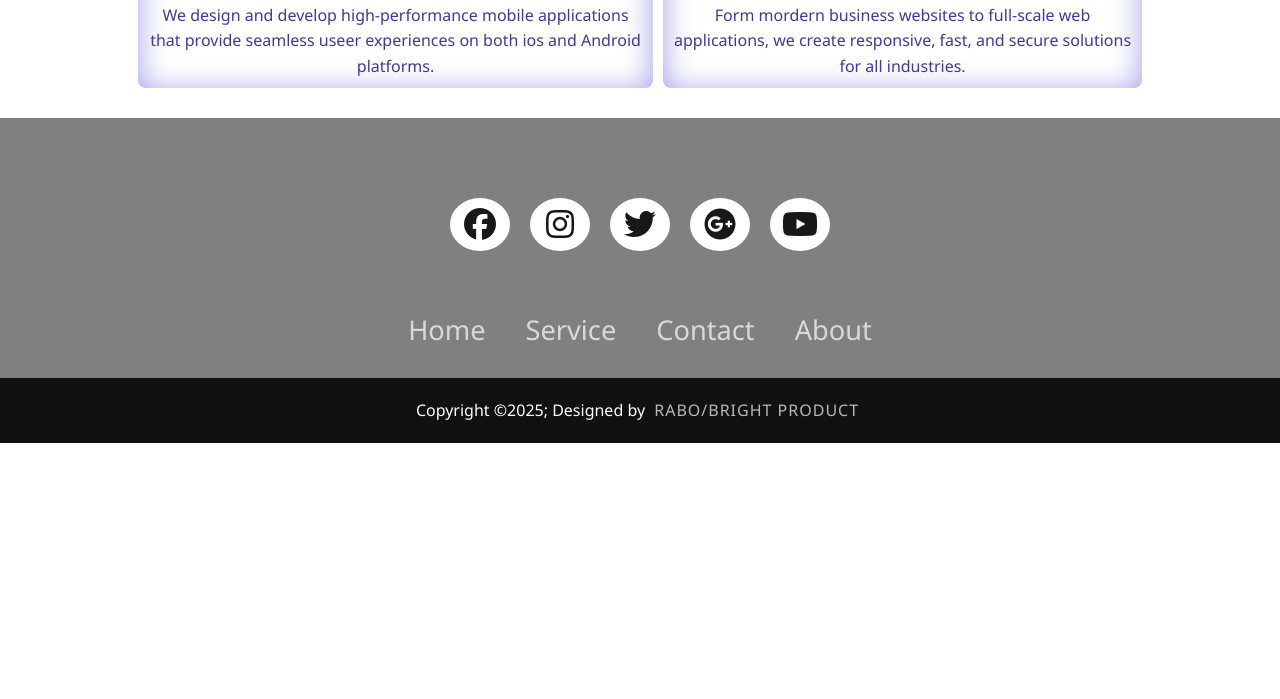
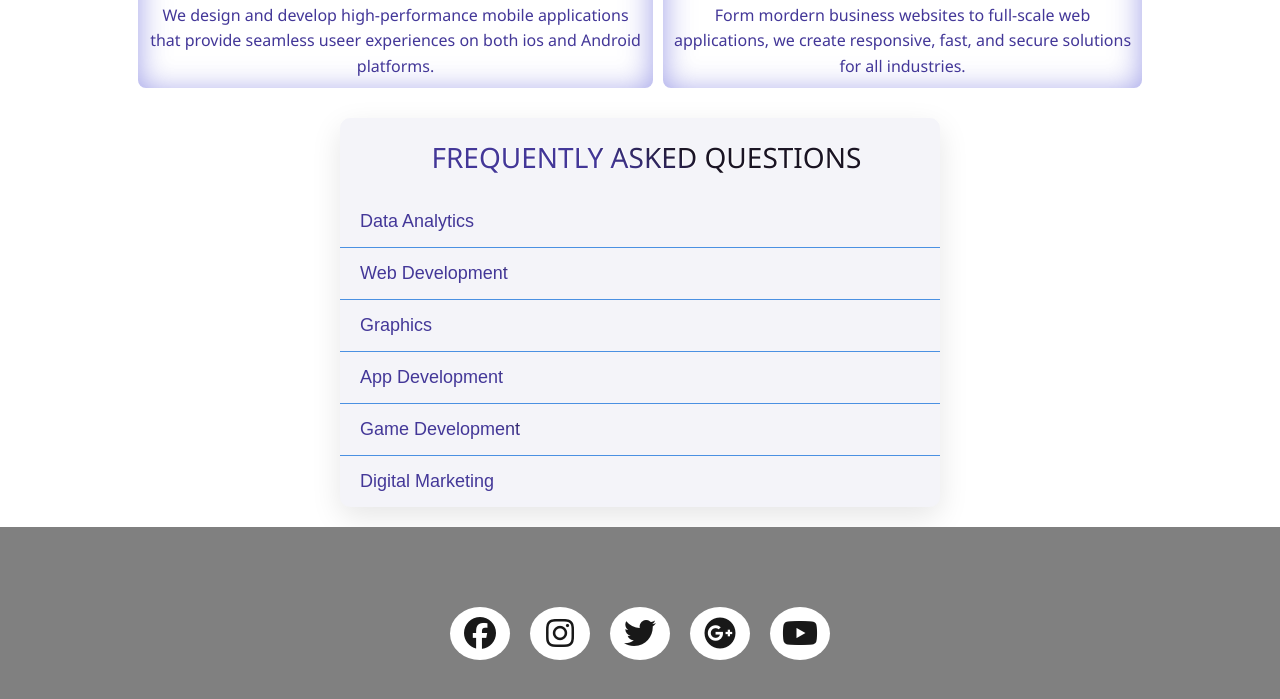
Before and after one commit to Jrabo/responsive-web-page, a plain HTML site: page about.html in a window 1280 px wide. Shown: the part 521-1220 px from the top of the page. Before the commit the page ends 964 px from the top, so only its background shows below. Drawn offline with Linux system fonts and the light colour scheme.

Commit message:
2025 model

```diff
--- a/about.html
+++ b/about.html
@@ -63,6 +63,53 @@
         </div>
     </section>
 
+     <div class="accordion-container">
+        <div class="header1">FREQUENTLY ASKED QUESTION</div>
+        <div class="accordion-item">
+            <button class="accordion-header" >Data Analytics</button>
+            <div class="accordion-content">
+                <p>Lorem ipsum dolor sit amet consectetur adipisicing elit. Sequi veniam quae, unde suscipit cupiditate autem eaque at. Praesentium impedit dolorem doloremque dolor amet. Numquam quaerat ab in expedita! Vel, deserunt!</p>
+            </div>
+        </div>
+
+        <div class="accordion-item">
+            <button class=" accordion-header" >Web Development</button>
+            <div class="accordion-content">
+                <p>Lorem ipsum dolor sit amet, consectetur adipisicing elit. Ratione, aut corporis reprehenderit excepturi alias, vel blanditiis repudiandae dolor magnam quo aperiam voluptatum. Fugit alias cupiditate eius autem! Minus, deserunt recusandae!</p>
+            </div>
+        </div>
+
+        <div class="accordion-item">
+            <button class="accordion-header" >Graphics</button>
+            <div class="accordion-content">
+                <p>Lorem ipsum dolor sit amet consectetur adipisicing elit. Amet deserunt atque aperiam ducimus adipisci pariatur quod sit reprehenderit consequuntur modi eum iusto, facere non exercitationem totam delectus porro officiis ratione.</p>
+            </div>
+        </div>
+
+        <div class="accordion-item">
+            <button class="accordion-header" >App Development</button>
+            <div class="accordion-content">
+                <p>Lorem, ipsum dolor sit amet consectetur adipisicing elit. Quod debitis nobis dolor ipsum architecto consequatur facere laboriosam qui necessitatibus libero ut, blanditiis minus quae dignissimos sunt nesciunt quidem aut autem?</p>
+            </div>
+        </div>
+
+        <div class="accordion-item">
+            <button class="accordion-header">Game Development</button>
+            <div class="accordion-content">
+                <p>Lorem ipsum dolor sit amet consectetur adipisicing elit. Perspiciatis itaque quam neque architecto deserunt fugiat animi totam nostrum impedit, possimus vero voluptates sint aut quidem ipsa amet. Pariatur, repellendus reprehenderit.</p>
+            </div>
+        </div>
+
+        <div class="accordion-items">
+            <button class="accordion-header">Digital Marketing</button>
+            <div class="accordion-content">
+                <p>Lorem, ipsum dolor sit amet consectetur adipisicing elit. Est reprehenderit, cumque incidunt cum odio, rem voluptas itaque iste maxime veritatis voluptatum enim ea placeat. Totam vitae dolorem laborum rem eveniet.</p>
+            </div>
+        </div>
+    </div>
+
+
+
     <footer>
     <div class="footerContainer">
         <div class="socialicons" >
@@ -97,6 +144,26 @@
             const sidebar = document.querySelector('.sidebar')
             sidebar.style.display = 'none'
         }
+
+    const accordions = document.querySelectorAll('.accordion-header')
+
+    accordions.forEach(header => {
+        header.addEventListener('click', () => {
+            const content = header.nextElementSibling;
+
+            //close other accordions
+            document.querySelectorAll('.accordion-content').forEach(item => {
+                if (item !== content) {
+                    item.classList.remove('show');
+                }
+            });
+
+            //toggle the clicked accordion
+            content.classList.toggle('show');
+
+        });
+    });
+
     </script>
 </body>
 </html>
--- a/style.css
+++ b/style.css
@@ -31,14 +31,16 @@ nav ul {
     transition: all 300ms ease;
 }
 
-.btn:hover {
-    background-color: #5947de;
+.btn.outlined:hover {
+   background: linear-gradient(90deg, #433798 20%, #1a1423 60%);
+   color: #ffffff;
 }
 
 .btn.outlined {
    border: 1px solid rgba(237, 15, 15, 0.2);
    text-align: center;
    max-width: 35%;
+   color: #232222;
 }
 
 img {
@@ -175,7 +177,6 @@ svg {
     font-weight: 700;
     letter-spacing: -1px;
     margin: 16px 0;
-    background: linear-gradient(90deg, #433798 20%, #1a1423 60%);
     background-clip: text;
     -webkit-background-clip: text;
     color: transparent;
@@ -624,7 +625,82 @@ textarea {
     background-color: #f0f0f0;
 }
 
+/* About page */
 
+.header1 {
+    margin: 20px auto;
+    padding: 0px 10px;
+    color: #fff;
+    font-size: 28px;
+    font-weight: 500;
+    text-align: center;
+    position: relative;
+}
+
+.header1::before {
+    position: absolute;
+    font-size: 28px;
+    content: "FREQUENTLY ASKED QUESTIONS";
+    transform: translateX(-1.3px);
+     background: linear-gradient(30deg, #433798 40%, #1a1423 60%);
+    background-clip: text;
+    -webkit-background-clip: text;
+    color: transparent;
+}
+
+.accordion-container {
+    max-width: 600px;
+    margin: 20px auto;
+    background-color: #f4f4f9;
+    border-radius: 10px;
+    box-shadow: 0 10px 30px rgba(0, 0, 0, 0.1);
+    overflow: hidden;
+
+}
+
+.accordion-item {
+    border-bottom: 1px solid #4A90E2;
+}
+
+.accordion-header{
+    width: 100%;
+    background-color: #f4f4f9;
+    background: linear-gradient(30deg, #433798 30%, #1a1423 40%);
+    background-clip: text;
+    -webkit-background-clip: text;
+    color: transparent;
+    padding: 15px 20px;
+    text-align: left;
+    border: none;
+    outline: none;
+    font-size: 18px;
+    cursor: pointer;
+    transition: background-color 0.3s ease;
+}
+
+.accordion-header:hover {
+   background-color: #433798;
+  color: #1a1423;
+}
+
+.accordion-content {
+    max-height: 0;
+    overflow: hidden;
+    background-color: #357abd;
+    padding: 0 20px;
+    transition: max-height 0.4s ease, padding 0.4s ease;
+}
+
+.accordion-content p {
+    padding: 15px 0;
+    font-size: 16px;
+    color: #ffffff;
+}
+
+.accordion-content.show {
+    max-height: 150px;
+    padding: 15px 20px;
+}
 
 @media(max-width:1024px){
     .header {
```
Also changed, not shown: index.js (added, +10 -0 lines).
